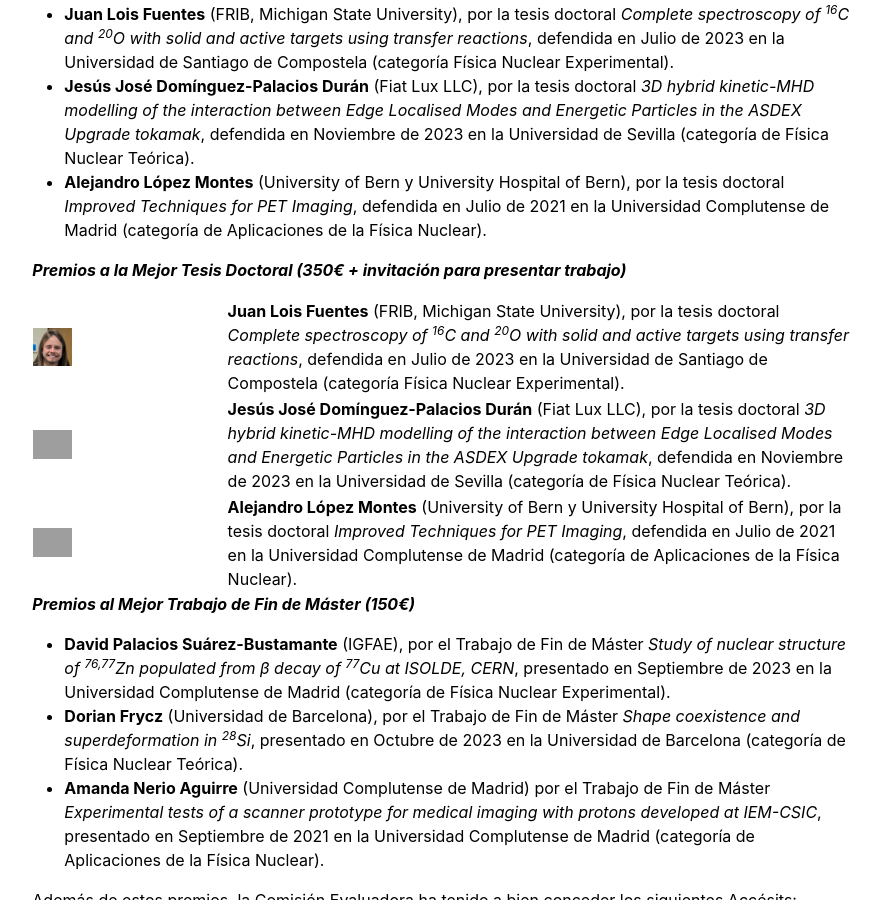
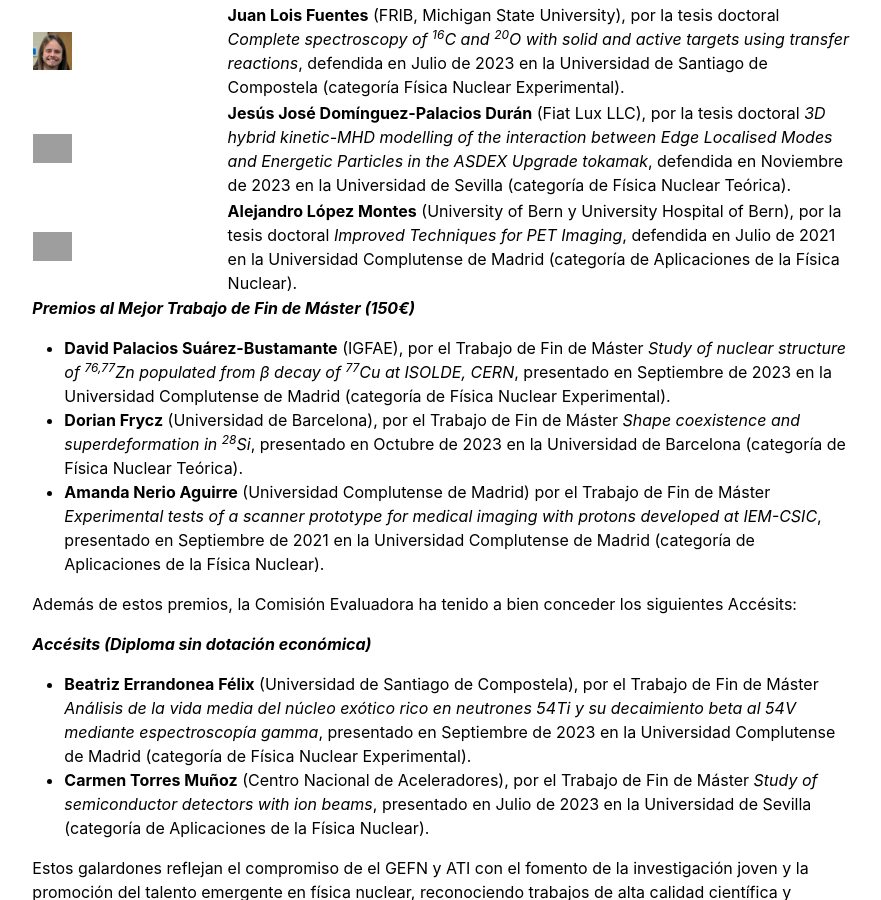
Before and after one commit to GEFN-RSEF/GEFN-RSEF.github.io, a Jekyll site: the page built from premios/2021_23.md, in a window 1280 px wide and 900 px high, scrolled down 609 px. Shown: the whole window, without its empty margins (197-1078 px from the left). Built offline with Jekyll 4.4.1, drawn with Linux system fonts in a browser that asks for light colours; grey boxes are pictures that could not be loaded.

Commit message:
Update 2021_23.md

```diff
--- a/premios/2021_23.md
+++ b/premios/2021_23.md
@@ -11,11 +11,6 @@ El Grupo Especializado de Física Nuclear (GEFN) de la Real Sociedad Española d
 de los investigadores más jóvenes de nuestro país.
 
 Tras la evaluación de las candidaturas presentadas, la Comisión Evaluadora ha resuelto conceder los siguientes premios en las categorías de Física Nuclear Experimental, Física Nuclear Teórica y Aplicaciones de la Física Nuclear:
-
-***Premios a la Mejor Tesis Doctoral (350€ + invitación para presentar trabajo)***
-+ **Juan Lois Fuentes** (FRIB, Michigan State University), por la tesis doctoral *Complete spectroscopy of <sup>16</sup>C and <sup>20</sup>O with solid and active targets using transfer reactions*, defendida en Julio de 2023 en la Universidad de Santiago de Compostela (categoría Física Nuclear Experimental).
-+ **Jesús José Domínguez-Palacios Durán** (Fiat Lux LLC), por la tesis doctoral *3D hybrid kinetic-MHD modelling of the interaction between Edge Localised Modes and Energetic Particles in the ASDEX Upgrade tokamak*, defendida en Noviembre de 2023 en la Universidad de Sevilla (categoría de Física Nuclear Teórica).
-+ **Alejandro López Montes** (University of Bern y University Hospital of Bern), por la tesis doctoral *Improved Techniques for PET Imaging*, defendida en Julio de 2021 en la Universidad Complutense de Madrid (categoría de Aplicaciones de la Física Nuclear).
 
 ***Premios a la Mejor Tesis Doctoral (350€ + invitación para presentar trabajo)***
 
```
